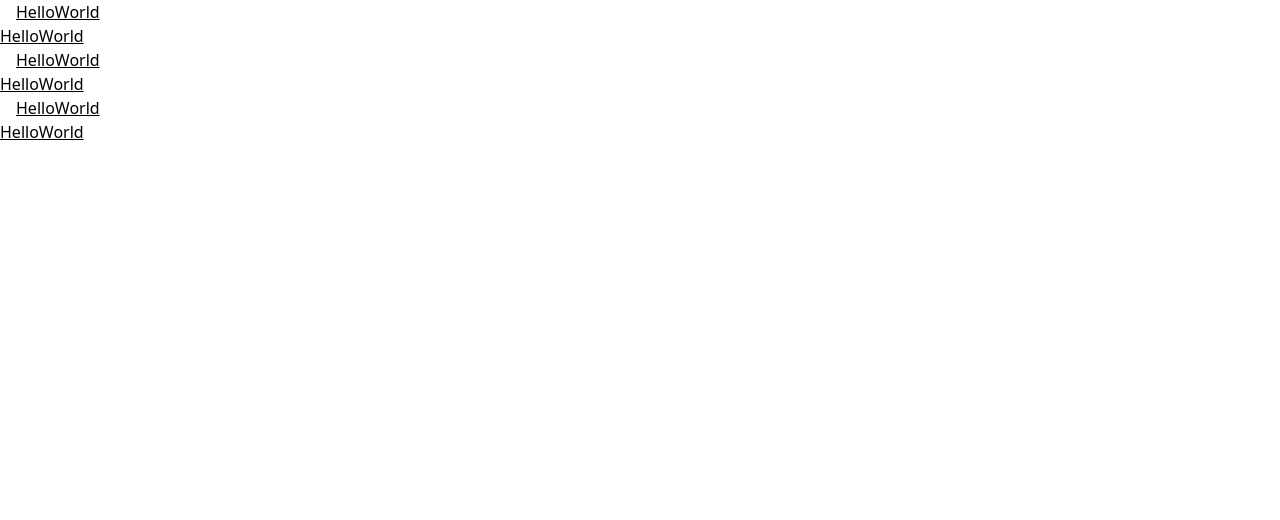
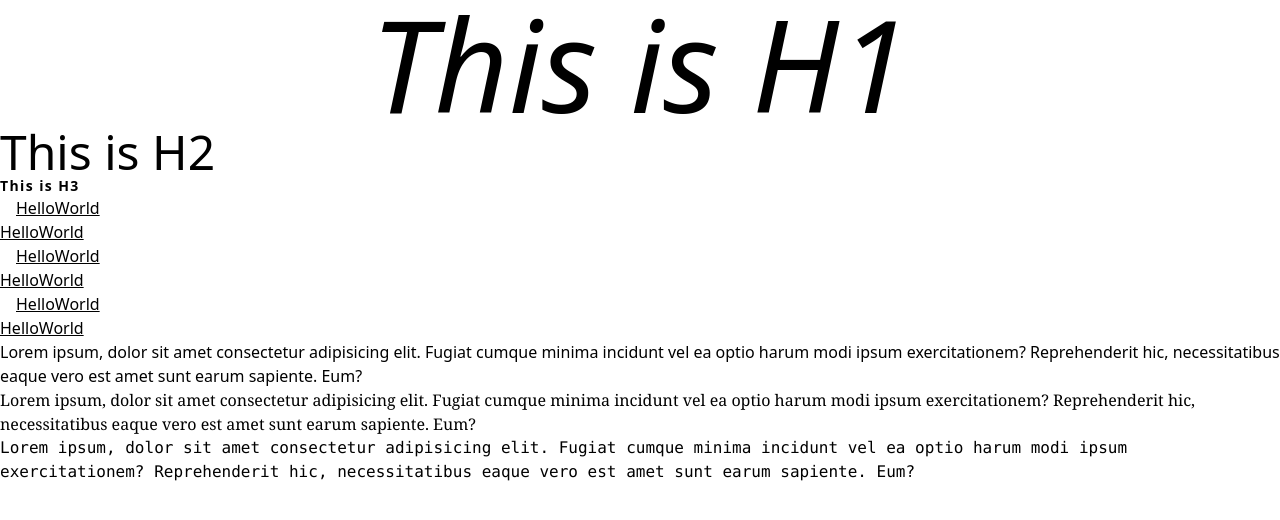
Before and after one commit to JajoriaYogesh04/CSS, a website built with Vite: page Tailwind/index.html in a window 1280 px wide. Built offline with nearby package versions, Linux system fonts and the light colour scheme.

Commit message:
Typography in Tailwid

```diff
--- a/Tailwind/index.html
+++ b/Tailwind/index.html
@@ -8,11 +8,17 @@
         <title>Tailwind CSS</title>
     </head>
     <body>
+        <h1 class="text-9xl italic font-thin text-center">This is H1</h1>
+        <h2 class="text-5xl font-medium">This is H2</h2>
+        <h3 class="text-sm font-black tracking-widest">This is H3</h3>
         <h1 class="underline ml-4">HelloWorld</h1>
         <h2 class="underline">HelloWorld</h2>
         <h3 class="underline ml-4">HelloWorld</h3>
         <h4 class="underline">HelloWorld</h4>
         <h5 class="underline ml-4">HelloWorld</h5>
         <h6 class="underline">HelloWorld</h6>
+        <p class="font-sans">Lorem ipsum, dolor sit amet consectetur adipisicing elit. Fugiat cumque minima incidunt vel ea optio harum modi ipsum exercitationem? Reprehenderit hic, necessitatibus eaque vero est amet sunt earum sapiente. Eum?</p>
+        <p class="font-serif">Lorem ipsum, dolor sit amet consectetur adipisicing elit. Fugiat cumque minima incidunt vel ea optio harum modi ipsum exercitationem? Reprehenderit hic, necessitatibus eaque vero est amet sunt earum sapiente. Eum?</p>
+        <p class="font-mono">Lorem ipsum, dolor sit amet consectetur adipisicing elit. Fugiat cumque minima incidunt vel ea optio harum modi ipsum exercitationem? Reprehenderit hic, necessitatibus eaque vero est amet sunt earum sapiente. Eum?</p>
     </body>
 </html>
```
